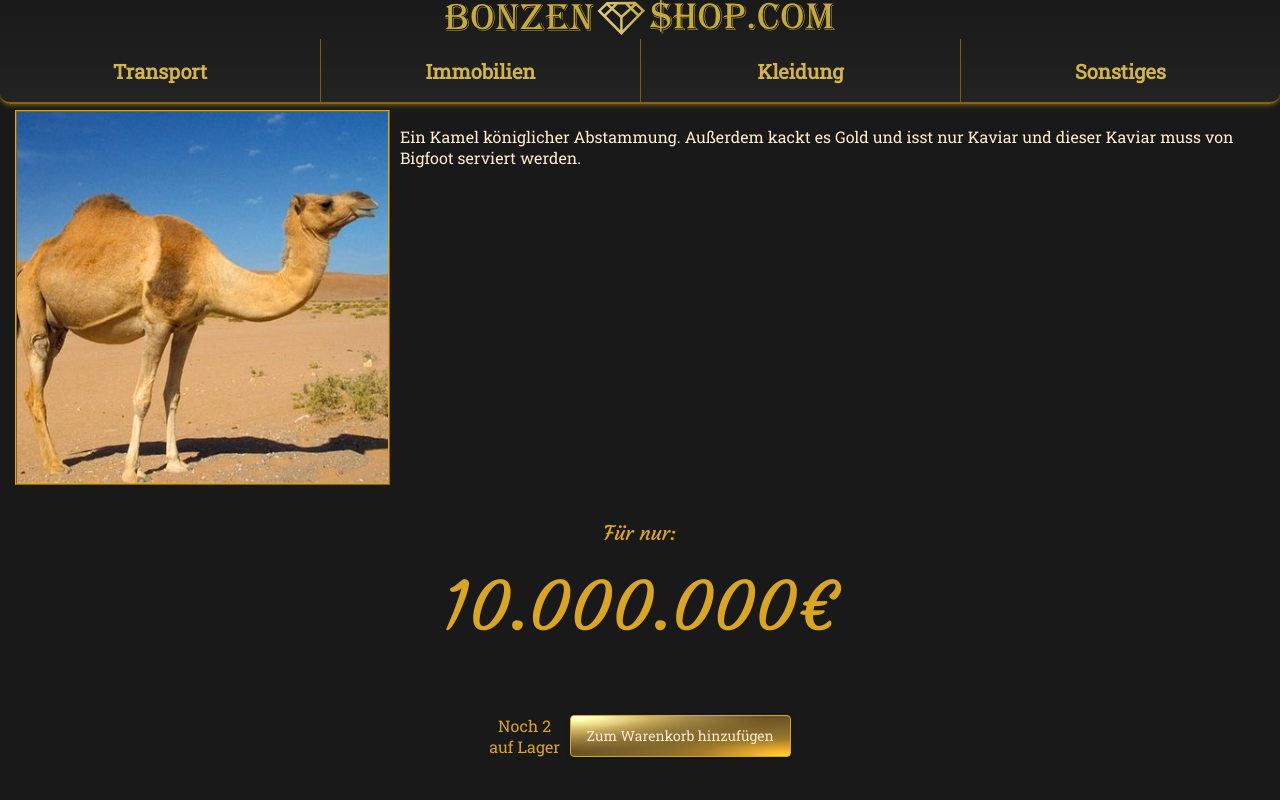
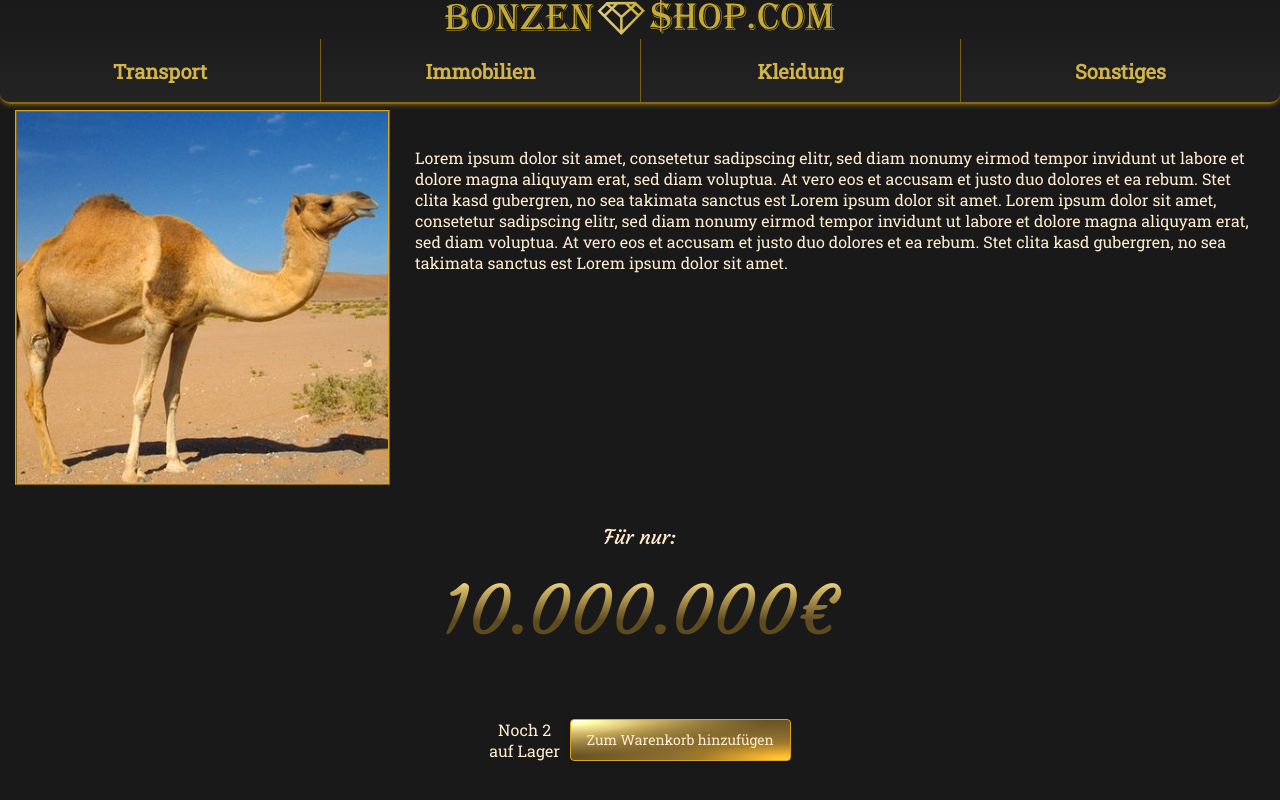
Before and after one commit to BonzenShop/FrontEnd, an Angular app: page /detail in a window 1280 px wide. Built offline with nearby package versions, Linux system fonts and the light colour scheme.

Commit message:
added mocknavbar, added color

```diff
--- a/src/app/product-detail/product-detail.component.css
+++ b/src/app/product-detail/product-detail.component.css
@@ -3,9 +3,9 @@
 }
 
 #item-img {
+    max-width: 100%;
+    max-height: 100%;
     border: 2px ridge goldenrod;
-    /*border-image-source: linear-gradient(45deg, #BF953F, #FBF5B7, #B38728);
-    border-image-slice: 1;*/
 }
 
 #item-name {
@@ -17,13 +17,14 @@
 
 #item-desc {
     max-width: 100%;
+    padding: 15px;
 }
 
 .container-item-price {
     margin-top: 35px;
     font-family: 'Courgette', cursive;
     text-align: center;
-    color: goldenrod;
+    color: blanchedalmond;
 }
 
 .container-item-price p {
@@ -36,6 +37,9 @@ font-size: 20px;
 
 #price {
     font-size: calc(35px + 2.5vw);
+    background: linear-gradient(to bottom, #FFFFFF 0%, #FFFFAC 8%, #D1B464 25%, #5d4a1f 62.5%, #5d4a1f 100%);
+    -webkit-background-clip: text;
+    -webkit-text-fill-color: transparent;
     margin-top: 0;
 }
 
--- a/src/app/product-detail/product-detail.component.html
+++ b/src/app/product-detail/product-detail.component.html
@@ -4,7 +4,9 @@
      fxLayoutAlign="center"
      fxLayoutGap="10px"
      fxLayoutGap.xs="0">
-  <img fxFlex="30%" id="item-img" src="..\assets\Kamel-Placeholder.jpg" alt="Kamel Placeholder">
+     <div fxFlex="30%">
+         <img id="item-img" src="..\assets\Kamel-Placeholder.jpg" alt="Kamel Placeholder">
+     </div>
   <div class="item" fxFlex="70%">
     <div id="item-name">
         {{ id }}
--- a/src/app/product-detail/product-detail.component.ts
+++ b/src/app/product-detail/product-detail.component.ts
@@ -15,7 +15,7 @@ export class ProductDetailComponent implements OnInit {
   item:Item = {
     id: 32,
     name: "Kamel",
-    desc: "Ein Kamel königlicher Abstammung. Außerdem kackt es Gold und isst nur Kaviar und dieser Kaviar muss von Bigfoot serviert werden.",
+    desc: "Lorem ipsum dolor sit amet, consetetur sadipscing elitr, sed diam nonumy eirmod tempor invidunt ut labore et dolore magna aliquyam erat, sed diam voluptua. At vero eos et accusam et justo duo dolores et ea rebum. Stet clita kasd gubergren, no sea takimata sanctus est Lorem ipsum dolor sit amet. Lorem ipsum dolor sit amet, consetetur sadipscing elitr, sed diam nonumy eirmod tempor invidunt ut labore et dolore magna aliquyam erat, sed diam voluptua. At vero eos et accusam et justo duo dolores et ea rebum. Stet clita kasd gubergren, no sea takimata sanctus est Lorem ipsum dolor sit amet.",
     category: "Transport",
     price: 10000000,
     onStock: 2
```
